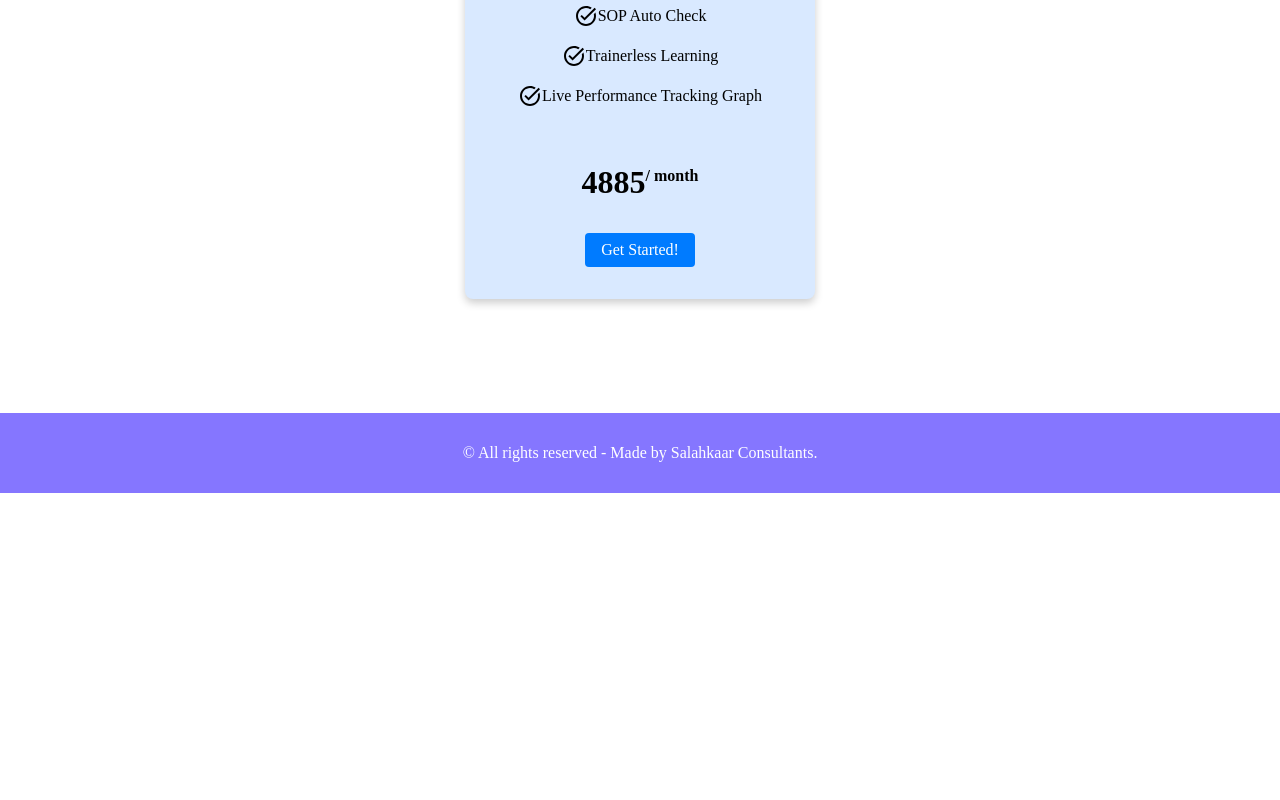
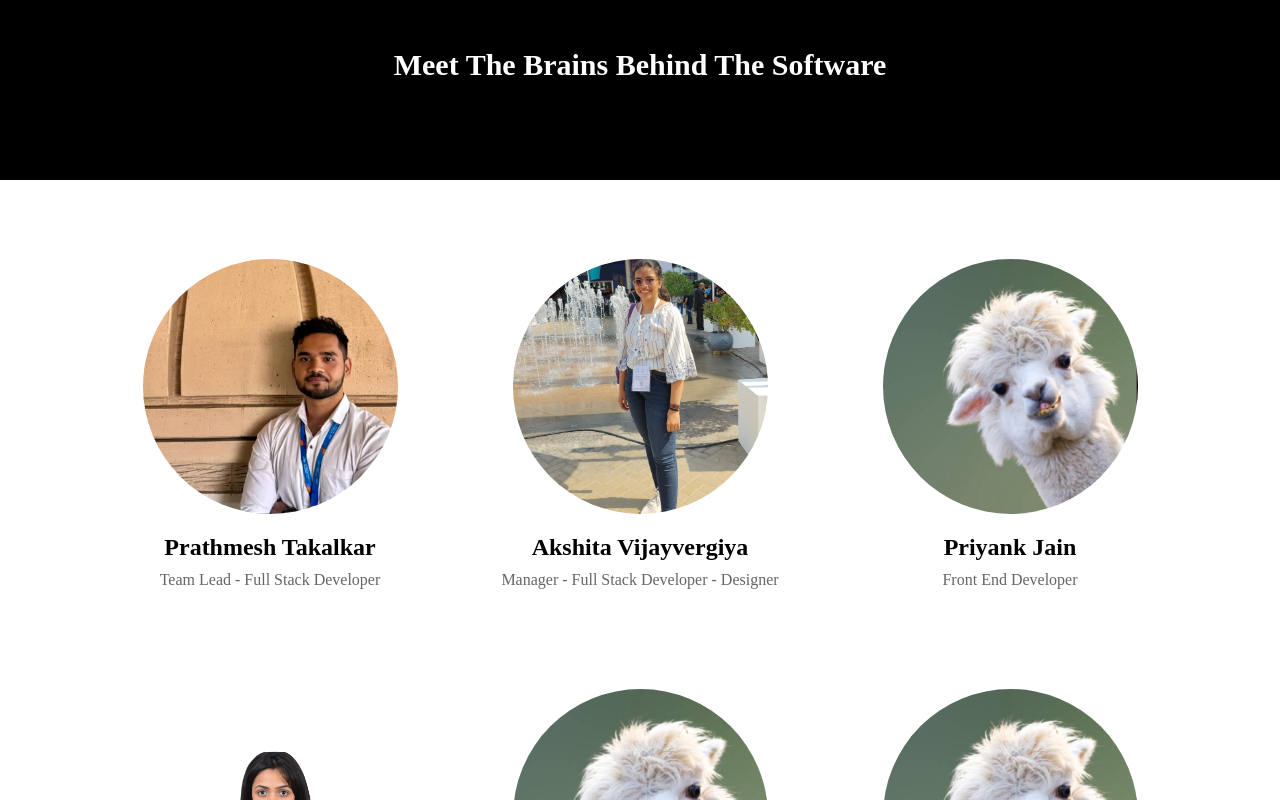
Before and after one commit to DIPAYANPOREL/HappyPerformer, a React (Vite) app in the folder Frontend/: page / in a window 1280 px wide. Shown: the part 1410-2210 px from the top of the page. Before the commit the page ends 1903 px from the top, so only its background shows below. Built offline with nearby package versions, Linux system fonts and the light colour scheme.

Commit message:
Refactor App.jsx to remove Pricing components and add MeetTheTeam component

```diff
--- a/Frontend/src/App.jsx
+++ b/Frontend/src/App.jsx
@@ -1,11 +1,8 @@
-import PriceTag from "./Components/Software Components/PriceTag";
 import MeetTheTeam from "./Pages/Landing Page/MeetTheTeam";
-import Pricing from "./Pages/Software/Pricing";
 function App() {
   return (
     <>
-      <Pricing/>
-
+      <MeetTheTeam />
     </>
   );
 }
```
